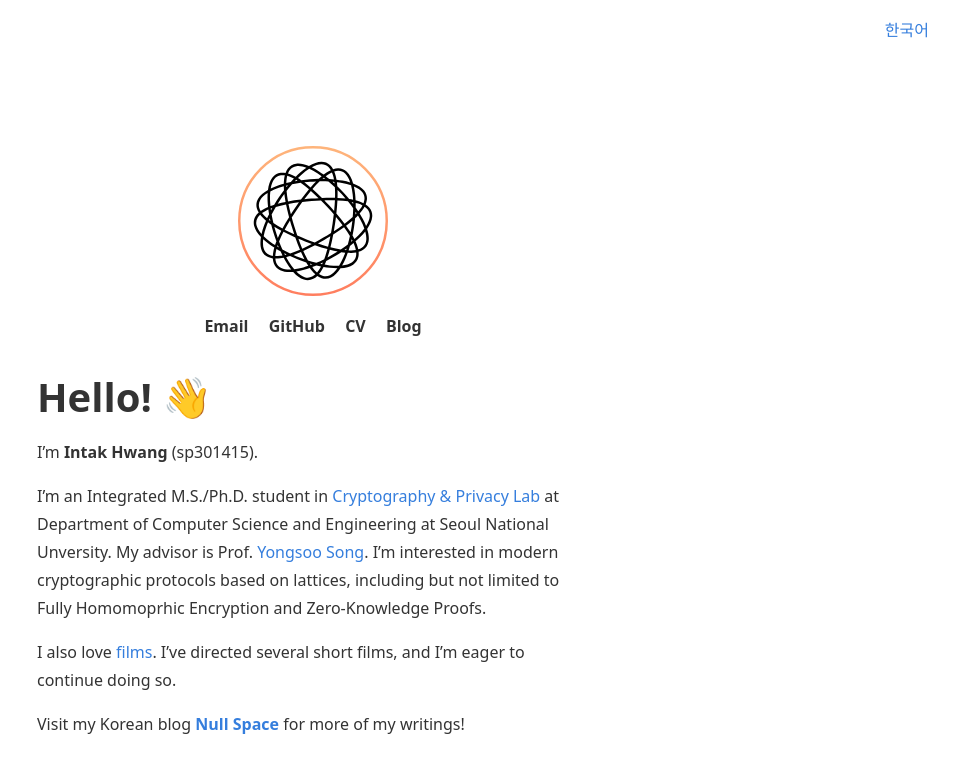
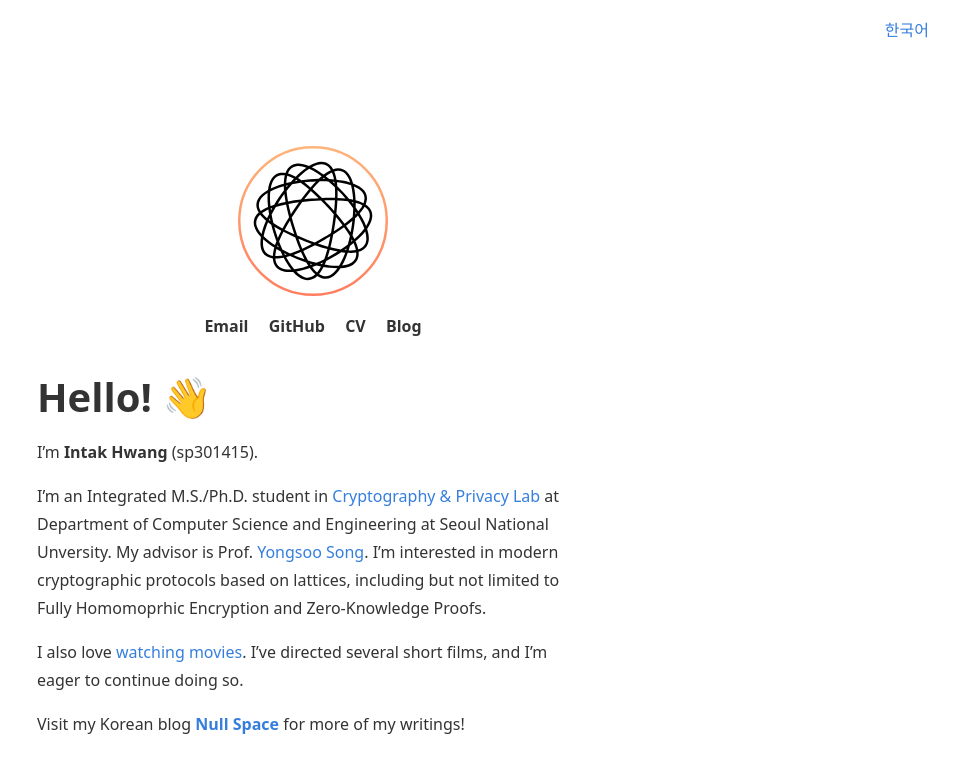
Before and after one commit to sp301415/sp301415-main-page, a Jekyll site: the page built from index.md, in a window 1280 px wide. Shown: the top 773 px of the page, without its empty margins (327-1280 px from the left). Built offline with Jekyll 4.4.1, drawn with Linux system fonts in a browser that asks for light colours.

Commit message:
소개글 수정

```diff
--- a/index.md
+++ b/index.md
@@ -9,6 +9,6 @@ I'm **Intak Hwang** (sp301415).
 
 I'm an Integrated M.S./Ph.D. student in [Cryptography & Privacy Lab](https://crypto.snu.ac.kr) at Department of Computer Science and Engineering at Seoul National Unversity. My advisor is Prof. [Yongsoo Song](https://yongsoosong.github.io). I'm interested in modern cryptographic protocols based on lattices, including but not limited to Fully Homomoprhic Encryption and Zero-Knowledge Proofs.
 
-I also love [films](https://letterboxd.com/sp301415/). I've directed several short films, and I'm eager to continue doing so.
+I also love [watching movies](https://letterboxd.com/sp301415/). I've directed several short films, and I'm eager to continue doing so.
 
 Visit my Korean blog [**Null Space**](https://blog.sp301415.com) for more of my writings!
```
